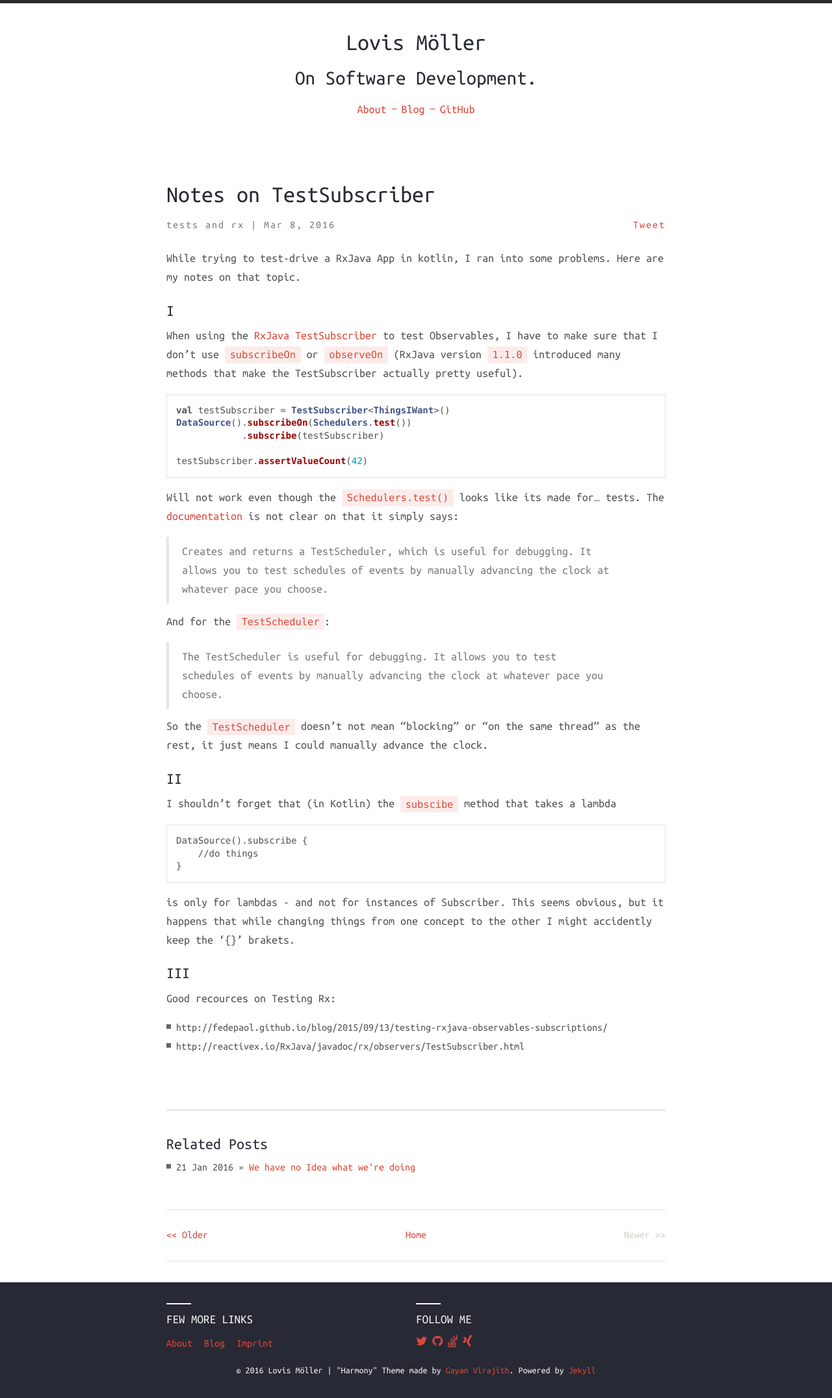
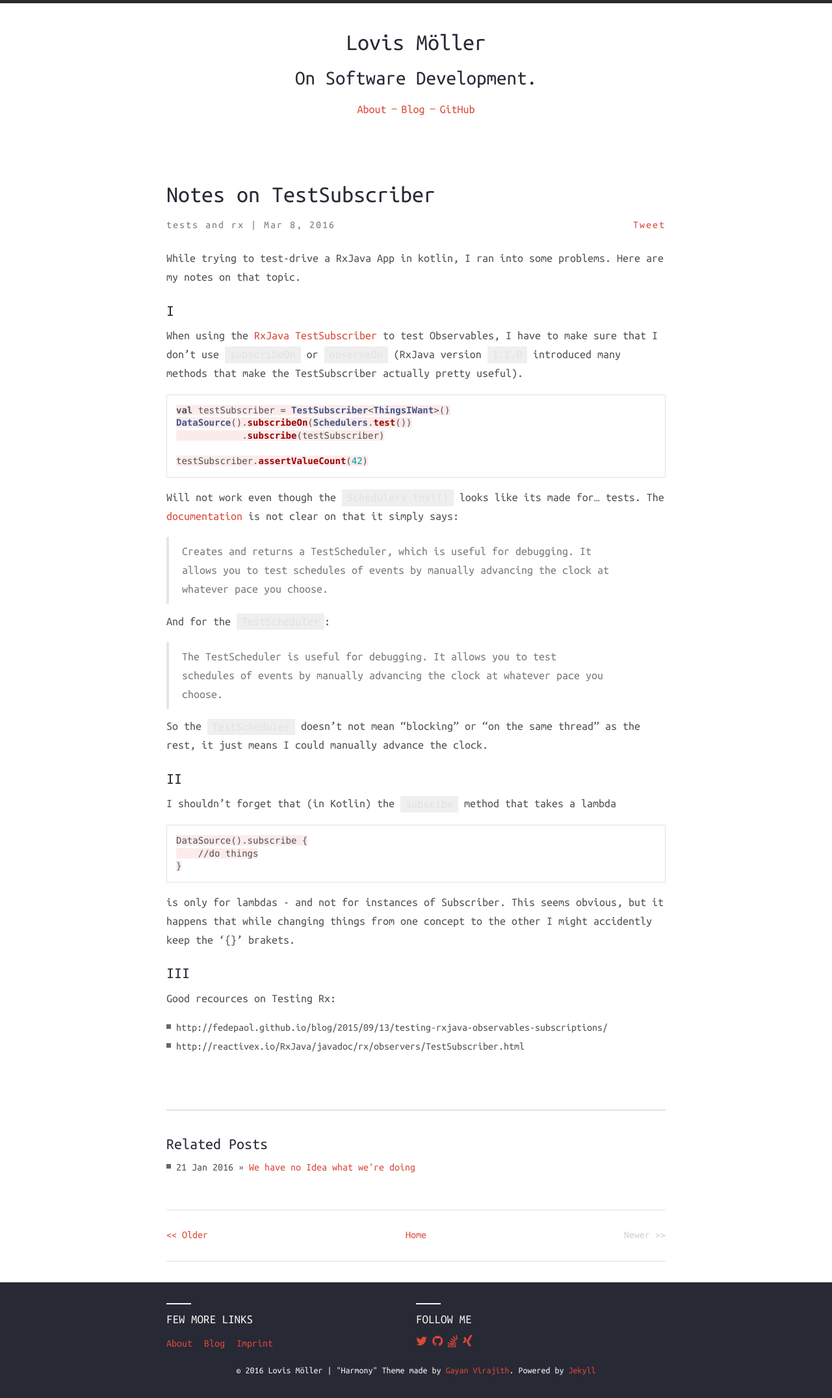
Before and after one commit to lmller/lmller.github.io, a Jekyll site: the page built from _posts/2016-03-08-testsubscriber.markdown, in a window 1280 px wide. Shown: the whole page at 65% size. Built offline with Jekyll 4.4.1, drawn with Linux system fonts in a browser that asks for light colours; nearby versions of some CDN libraries; comment, search, counter and statistics services are not loaded.

Commit message:
Update main.scss

```diff
--- a/assets/css/main.scss
+++ b/assets/css/main.scss
@@ -547,8 +547,8 @@ code, pre {
 code {
   padding: .25em .5em;
   font-size: 85%;
-  color: $base-08;
-  background-color: rgba($base-08, .1);
+  color: #e6e1dc;
+  background-color: #eeeeeeee;
 }
 pre {
   display: block;
@@ -567,7 +567,7 @@ pre {
     padding: 0;
     font-size: 100%;
     color: inherit;
-    background-color: transparent;
+    background-color: rgba($base-08, .1);
   }
 
   @include MQ(M) {
```
